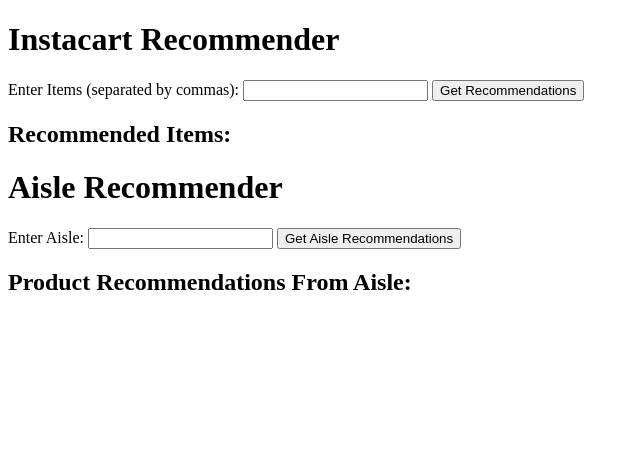
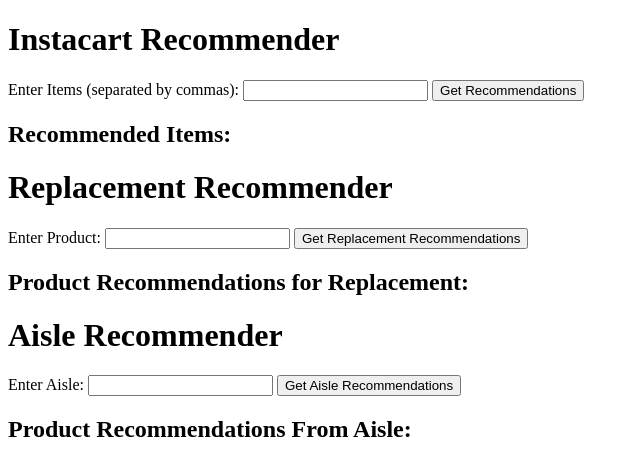
Before and after one commit to ridasharief/InstaCartRec, a Flask app: page / in a window 1280 px wide. Shown: the top 476 px of the page, without its empty margins (0-640 px from the left). Run offline with Flask 3, Linux system fonts and the light colour scheme; parts of the project's set-up code (start-up, migrations or seed data) failed here and were passed over.

Commit message:
Finished Code

```diff
--- a/app.py
+++ b/app.py
@@ -1,7 +1,7 @@
 from flask import Flask, render_template, request, jsonify
 import os
 from Neo4J_API import InstacartAPI
-from Neo4J_Driver import preprocessing
+from Neo4J_Driver import preprocessing, cosine_edges
 import traceback
 
 """
@@ -20,12 +20,18 @@
  4. Go to http://127.0.0.1:5000/ to access UI
 """
 app = Flask(__name__)
+# Input your Neo4J credentials
+api = InstacartAPI(uri='neo4j://localhost:7687', username='neo4j', password='theflash')
+df = preprocessing('order_products__train.csv', 'products.csv', 'departments.csv', 'aisles.csv', 2000)
+similarity = cosine_edges(df)
 
-api = InstacartAPI(uri='neo4j://localhost:7687', username='neo4j', password='theflash')
-#api = InstacartAPI(uri=os.environ["uri"], username=os.environ["username"], password=os.environ["password"])
-df = preprocessing('order_products__train.csv', 'products.csv', 'departments.csv', 'aisles.csv', 2000)
+# Save the nodes and edges data frames to CSV files (to run on your device, change the directory appropriately)
+df.to_csv('/Users/justinwoo/neo4j-community-5.5.0/import/instacart.csv', index=False)
+similarity.to_csv('/Users/justinwoo/neo4j-community-5.5.0/import/similarity.csv', index=False)
+
 api.reset_db()
 api.load_graph()
+api.load_similarity_edge()
 
 
 @app.route("/")
@@ -43,12 +49,20 @@
         print(traceback.format_exc())
         return jsonify({"error": str(e)}), 500
 
+@app.route("/replacement", methods=["POST"])
+def replacement_recommendation():
+    data = request.get_json()
+    product = data.get("product")
+    recommendations = api.replacement_recommendation(product)
+    print("Replacement Recommendations:", recommendations)
+    return jsonify({"recommendations": recommendations})
+
 @app.route("/aisle", methods=["POST"])
 def aisle_recommendation():
     data = request.get_json()
     aisle = data.get("aisle")
     recommendations = api.aisle_recommendation(aisle)
-    print("Aisle Recommendations:", recommendations)  # Add this line
+    print("Aisle Recommendations:", recommendations)
     return jsonify({"recommendations": recommendations})
 
 if __name__ == "__main__":
--- a/templates/index.html
+++ b/templates/index.html
@@ -17,7 +17,17 @@
     <p id="error-message" style="display: none; color: red;">An error occurred. Please try again.</p>
     <ul id="recommendations">
     </ul>
-
+    <!-- Add a new form for replacement recommendation -->
+    <h1>Replacement Recommender</h1>
+    <form id="replacement-form">
+        <label for="product">Enter Product:</label>
+        <input type="text" id="product" name="product" required>
+        <button type="submit">Get Replacement Recommendations</button>
+    </form>
+    <h2>Product Recommendations for Replacement:</h2>
+    <p id="replacement-error-message" style="display: none; color: red;">An error occurred. Please try again.</p>
+    <ul id="replacement-recommendations">
+    </ul>
     <!-- Add a new form for aisle recommendation -->
     <h1>Aisle Recommender</h1>
     <form id="aisle-form">
@@ -55,6 +65,34 @@
                 });
             });
 
+            // Add a new event listener for the replacement form
+            $("#replacement-form").on("submit", function(e) {
+            e.preventDefault();
+            let product = $("#product").val().trim();
+            $.ajax({
+                type: "POST",
+                url: "/replacement",
+                data: JSON.stringify({product: product}),
+                contentType: "application/json",
+                success: function(data) {
+                    let recommendations = data.recommendations;
+                    $("#replacement-recommendations").empty();
+                    if (recommendations.length === 0) {
+                        $("#replacement-error-message").show();
+                    } else {
+                        $("#replacement-error-message").hide();
+                        for (let i = 0; i < recommendations.length; i++) {
+                            let li = $("<li>").text(recommendations[i].recommended_product + " (similarity: " + recommendations[i].similarity.toFixed(2) + ")");
+                            $("#replacement-recommendations").append(li);
+                        }
+                    }
+                },
+                error: function() {
+                    $("#replacement-error-message").show();
+                }
+            });
+        });
+
             // Add a new event listener for the aisle form
             $("#aisle-form").on("submit", function(e) {
                 e.preventDefault();
```
Also changed, not shown: Neo4J_API.py (+40 -8 lines), Neo4J_Driver.py (+46 -19 lines), 1 other file.
